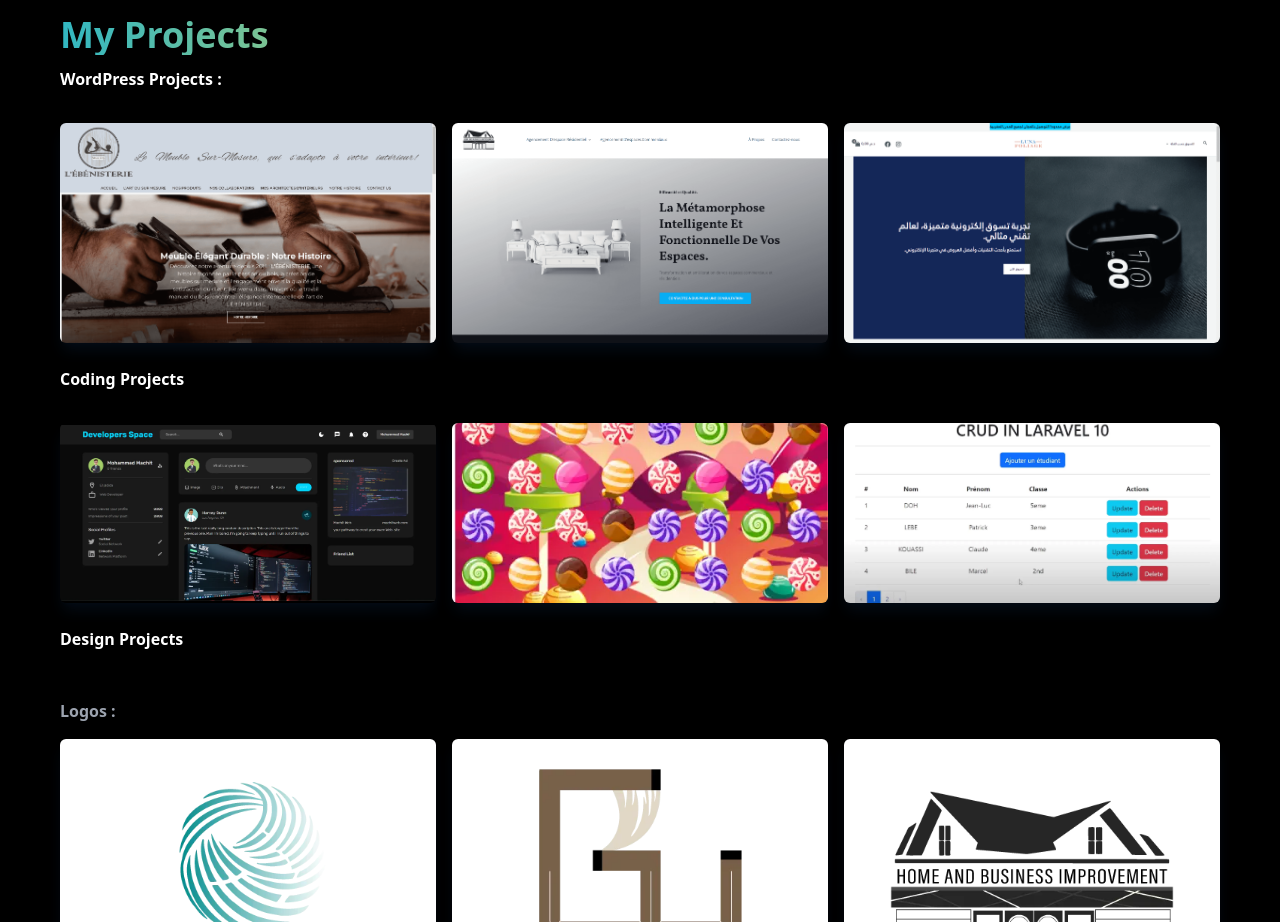
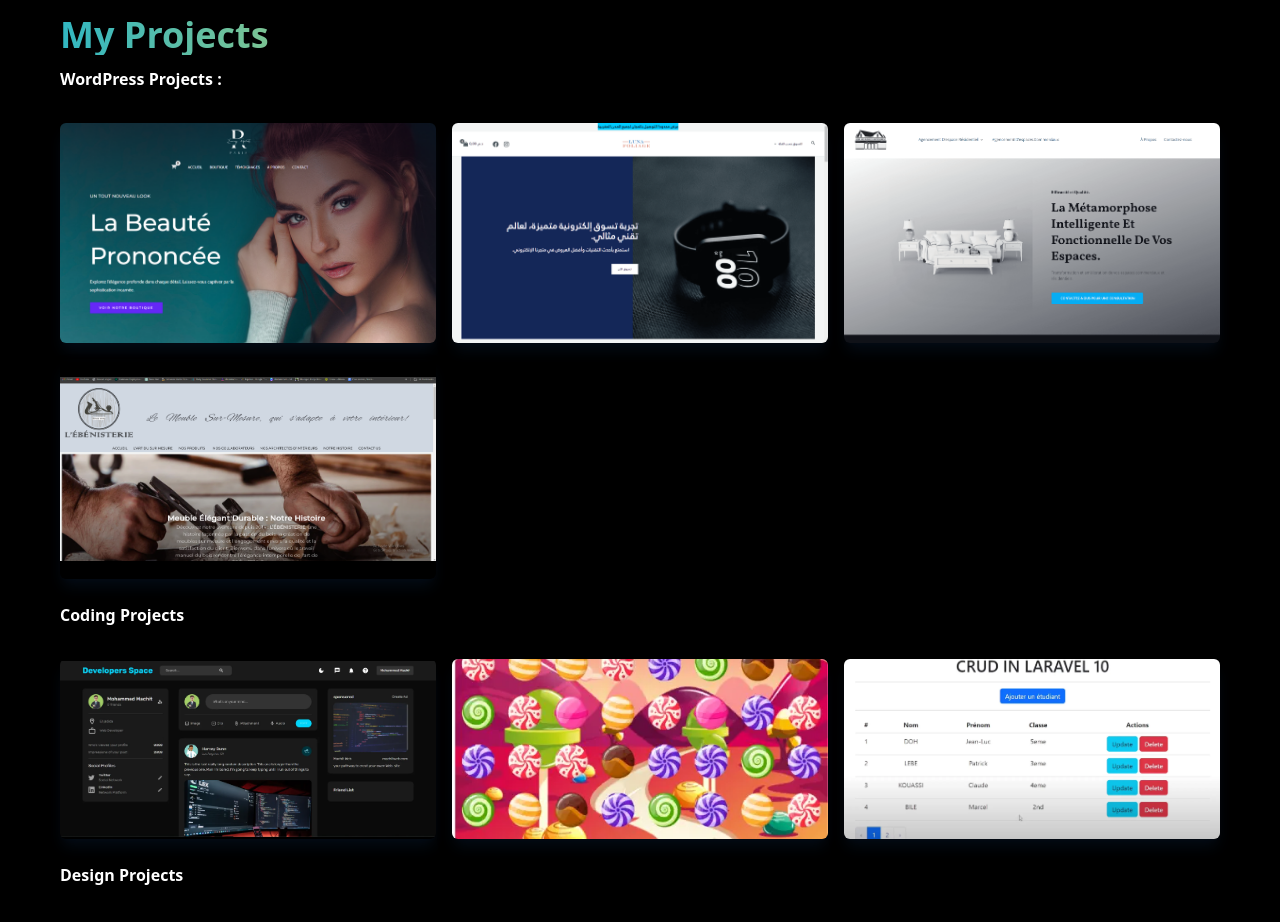
Before and after one commit to M-Machit/MmtLab-Portfolio, a React (Create React App) app: page / in a window 1280 px wide. Shown: the part 1860-2782 px from the top of the page. Built offline with nearby package versions, Linux system fonts and the light colour scheme; the HTML template or start-up script is replaced by a standard one.

Commit message:
add new project (Luuxury Products)

```diff
--- a/src/components/Work.jsx
+++ b/src/components/Work.jsx
@@ -2,6 +2,8 @@
 import projectWp1 from '../assets/project/WP Project/project1.png'
 import projectWp2 from '../assets/project/WP Project/project2.png'
 import projectWp3 from '../assets/project/WP Project/project3.png'
+import projectWp4 from '../assets/project/WP Project/project4.png'
+
 
 import projectCp1 from '../assets/project/Coding Project/project1.webp'
 import projectCp2 from '../assets/project/Coding Project/project2.webp'
@@ -61,19 +63,17 @@
       <div className="grid sm:grid-cols-2 md:grid-cols-3 gap-4">
 
 
-         <div className="transform transition-transform duration-300 hover:scale-105 overflow-hidden
+      <div className="transform transition-transform duration-300 hover:scale-105 overflow-hidden
          shadow-lg shadow-[#040c16] group rounded-md flex justify-center items-center
          h-[220px] bg-cover relative ">
-
-
-          <img src={projectWp1} alt="L'ébénisterie Web Site" />
+          <img src={projectWp4} alt="Luuxury Products Online Store" />
 
           <div className="opacity-0 group-hover:opacity-90 bg-[gray]/70 absolute inset-0 flex flex-col
                           justify-center items-center">
-            <span className="text-2xl font-bold text-white tracking-wider">L'ébénisterie Web Site</span>
+            <span className="text-2xl font-bold text-white tracking-wider">Luuxury Products Store</span>
               <div className="pt-8 text-center">
-                <a href="https://www.l-ebenisterie.com/" target="_blank" rel="noopener noreferrer" >
-                  <button className="text-center rounded-lg px-4 py-3 m-2 bg-white text-gray-700 font-bold text-lg">
+                <a href="https://luuxuryproducts.com/" target="_blank" rel="noopener noreferrer" >
+                  <button  className="text-center rounded-lg px-4 py-3 m-2 bg-white text-gray-700 font-bold text-lg">
                     See Website
                   </button>
                 </a>
@@ -82,23 +82,6 @@
          </div>
 
 
-         <div className="transform transition-transform duration-300 hover:scale-105 overflow-hidden
-         shadow-lg shadow-[#040c16] group rounded-md flex justify-center items-center
-         h-[220px] bg-cover relative ">
-          <img src={projectWp2} alt="HBI Web Site" />
-
-          <div className="opacity-0 group-hover:opacity-90 bg-[gray]/70 absolute inset-0 flex flex-col
-                          justify-center items-center" >
-            <span className="text-2xl font-bold text-white tracking-wider"> HBI Web Site</span>
-              <div className="pt-8 text-center">
-                <a href="https://hbimprovement.com/" target="_blank" rel="noopener noreferrer" >
-                  <button className="text-center rounded-lg px-4 py-3 m-2 bg-white text-gray-700 font-bold text-lg">
-                    See Website
-                  </button>
-                </a>
-              </div>
-          </div>
-         </div>
 
          <div className="transform transition-transform duration-300 hover:scale-105 overflow-hidden
          shadow-lg shadow-[#040c16] group rounded-md flex justify-center items-center
@@ -119,6 +102,45 @@
          </div>
 
 
+
+
+         <div className="transform transition-transform duration-300 hover:scale-105 overflow-hidden
+         shadow-lg shadow-[#040c16] group rounded-md flex justify-center items-center
+         h-[220px] bg-cover relative ">
+          <img src={projectWp2} alt="HBI Web Site" />
+
+          <div className="opacity-0 group-hover:opacity-90 bg-[gray]/70 absolute inset-0 flex flex-col
+                          justify-center items-center" >
+            <span className="text-2xl font-bold text-white tracking-wider"> HBI Web Site</span>
+              <div className="pt-8 text-center">
+                <a href="#" target="_blank" rel="noopener noreferrer" >
+                  <button className="text-center rounded-lg px-4 py-3 m-2 bg-white text-gray-700 font-bold text-lg">
+                    See Website
+                  </button>
+                </a>
+              </div>
+          </div>
+         </div>
+
+         <div className="transform transition-transform duration-300 hover:scale-105 overflow-hidden
+         shadow-lg shadow-[#040c16] group rounded-md flex justify-center items-center
+         h-[220px] bg-cover relative ">
+
+
+          <img src={projectWp1} alt="L'ébénisterie Web Site" />
+
+          <div className="opacity-0 group-hover:opacity-90 bg-[gray]/70 absolute inset-0 flex flex-col
+                          justify-center items-center">
+            <span className="text-2xl font-bold text-white tracking-wider">L'ébénisterie Web Site</span>
+              <div className="pt-8 text-center">
+                <a href="#" target="_blank" rel="noopener noreferrer" >
+                  <button className="text-center rounded-lg px-4 py-3 m-2 bg-white text-gray-700 font-bold text-lg">
+                    See Website
+                  </button>
+                </a>
+              </div>
+          </div>
+         </div>
 
       </div> <br />
 
```
Also changed, not shown: src/assets/project/WP Project/project1.png, src/assets/project/WP Project/project4.png (added).
